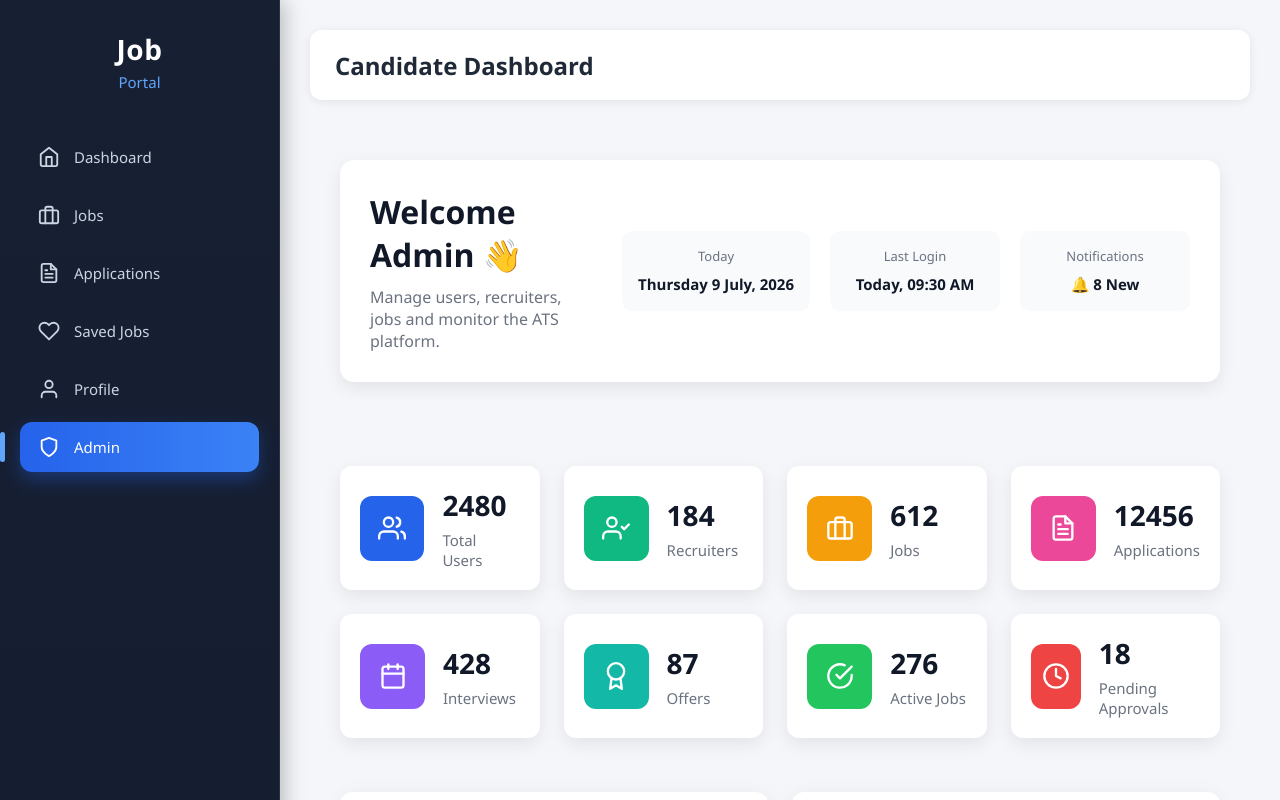
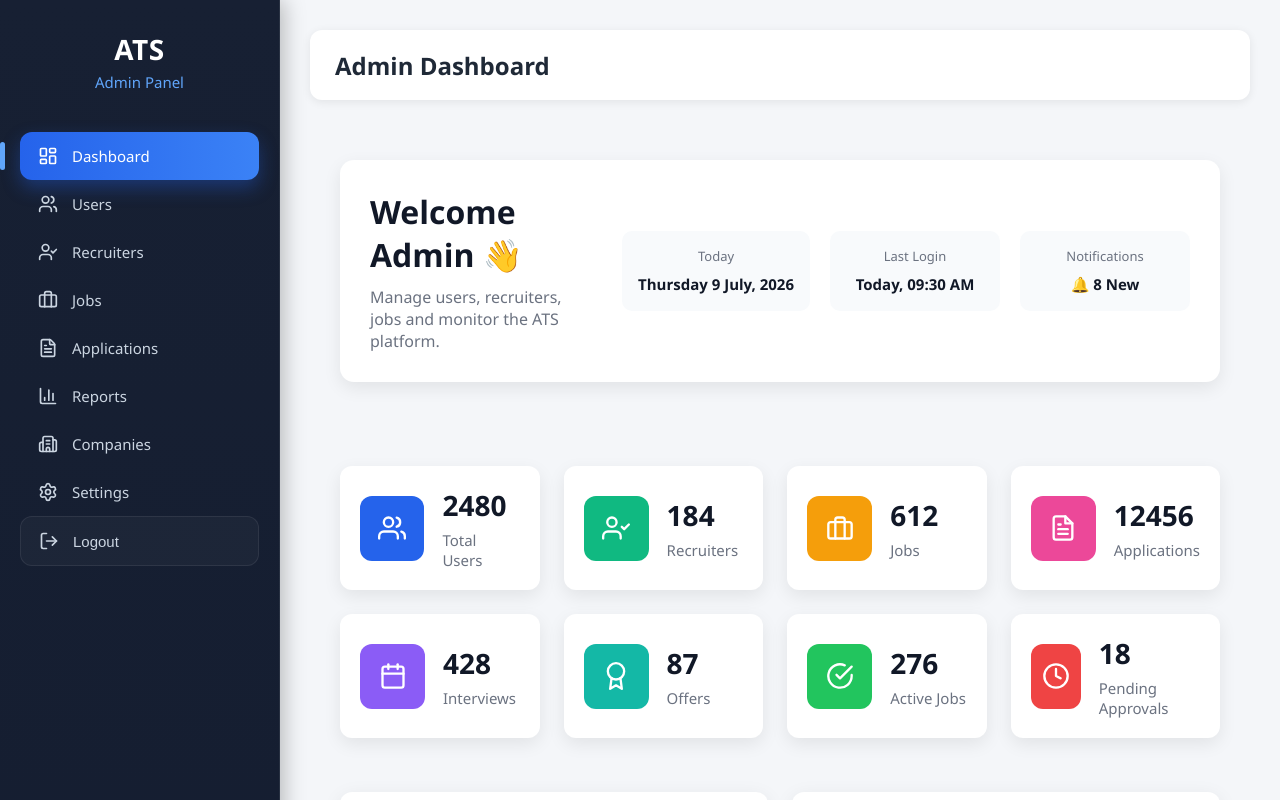
Before and after one commit to hemantbirla/smart-applicant-tracking-system, a React (Vite) app: page /admin/dashboard in a window 1280 px wide. Shown: the top 800 px of the page. Built offline with nearby package versions, Linux system fonts and the light colour scheme; no server answers.

Commit message:
Add admin Sidebar

```diff
--- a/package.json
+++ b/package.json
@@ -13,6 +13,7 @@
     "@hookform/resolvers": "^5.4.0",
     "axios": "^1.18.1",
     "jwt-decode": "^4.0.0",
+    "lucide-react": "^1.23.0",
     "react": "^19.2.7",
     "react-dom": "^19.2.7",
     "react-hook-form": "^7.81.0",
--- /dev/null
+++ b/src/components/Sidebar/AdminSidebar.jsx
@@ -0,0 +1,99 @@
+import { NavLink } from "react-router-dom";
+import {
+  LayoutDashboard,
+  Users,
+  UserCheck,
+  Briefcase,
+  FileText,
+  BarChart3,
+  Building2,
+  Settings,
+  ShieldCheck,
+  LogOut,
+} from "lucide-react";
+
+const menuItems = [
+  {
+    title: "Dashboard",
+    path: "/admin/dashboard",
+    icon: LayoutDashboard,
+  },
+  {
+    title: "Users",
+    path: "/admin/users",
+    icon: Users,
+  },
+  {
+    title: "Recruiters",
+    path: "/admin/recruiters",
+    icon: UserCheck,
+  },
+  {
+    title: "Jobs",
+    path: "/admin/jobs",
+    icon: Briefcase,
+  },
+  {
+    title: "Applications",
+    path: "/admin/applications",
+    icon: FileText,
+  },
+  {
+    title: "Reports",
+    path: "/admin/reports",
+    icon: BarChart3,
+  },
+  {
+    title: "Companies",
+    path: "/admin/companies",
+    icon: Building2,
+  },
+  {
+    title: "Settings",
+    path: "/admin/settings",
+    icon: Settings,
+  },
+];
+
+const AdminSidebar = () => {
+  return (
+    <aside className="sidebar">
+      <div className="sidebar-logo">
+        <h2>ATS</h2>
+        <span>Admin Panel</span>
+      </div>
+
+      <nav className="sidebar-nav">
+        {menuItems.map((item) => {
+          const Icon = item.icon;
+
+          return (
+            <NavLink
+              key={item.path}
+              to={item.path}
+              className={({ isActive }) =>
+                isActive
+                  ? "sidebar-link active"
+                  : "sidebar-link"
+              }
+            >
+              <Icon size={20} />
+
+              <span>{item.title}</span>
+            </NavLink>
+          );
+        })}
+      </nav>
+
+      <div className="sidebar-footer">
+        <button className="sidebar-link logout-btn">
+          <LogOut size={20} />
+
+          <span>Logout</span>
+        </button>
+      </div>
+    </aside>
+  );
+};
+
+export default AdminSidebar;
--- a/src/constants/dashboardData.js
+++ b/src/constants/dashboardData.js
@@ -8,7 +8,6 @@ import {
   FiClipboard,
   FiCalendar,
   FiAward,
-  FiShield,
 } from "react-icons/fi";
 
 // Dashboard Statistics
@@ -40,12 +39,6 @@ export const dashboardData = [
     count: 2,
     icon: FiAward,
     color: "#10B981",
-  },
-  {
-    id: 6,
-    title: "Admin",
-    icon: FiShield,
-    path: "/admin/dashboard",
   },
 ];
 
@@ -81,12 +74,6 @@ export const sidebarMenu = [
     icon: FiUser,
     path: "/profile",
   },
-  {
-    id: 6,
-    title: "Admin",
-    icon: FiShield,
-    path: "/admin/dashboard",
-  },
 ];
 
 // Logout
--- a/src/layouts/DashboardLayout.jsx
+++ b/src/layouts/DashboardLayout.jsx
@@ -2,6 +2,8 @@ import { useLocation } from "react-router-dom";
 
 import Sidebar from "../components/sidebar/Sidebar";
 import RecruiterSidebar from "../components/sidebar/RecruiterSidebar";
+import AdminSidebar from "../components/sidebar/AdminSidebar";
+
 import Navbar from "../components/Navbar/Navbar";
 
 import "../styles/dashboard.css";
@@ -9,24 +11,33 @@ import "../styles/dashboard.css";
 const DashboardLayout = ({ children }) => {
   const location = useLocation();
 
-  const isRecruiter = location.pathname.startsWith("/recruiter");
+  const isRecruiter =
+    location.pathname.startsWith("/recruiter");
+
+  const isAdmin =
+    location.pathname.startsWith("/admin");
+
+  const getTitle = () => {
+    if (isAdmin) return "Admin Dashboard";
+
+    if (isRecruiter)
+      return "Recruiter Dashboard";
+
+    return "Candidate Dashboard";
+  };
 
   return (
     <div className="dashboard-layout">
-      {isRecruiter ? (
+      {isAdmin ? (
+        <AdminSidebar />
+      ) : isRecruiter ? (
         <RecruiterSidebar />
       ) : (
         <Sidebar />
       )}
 
       <div className="dashboard-content">
-        <Navbar
-          title={
-            isRecruiter
-              ? "Recruiter Dashboard"
-              : "Candidate Dashboard"
-          }
-        />
+        <Navbar title={getTitle()} />
 
         <main className="dashboard-main">
           {children}
```
Also changed, not shown: src/App.jsx (+14 -0 lines), 1 other file (tests, documents, lock files or other folders).
